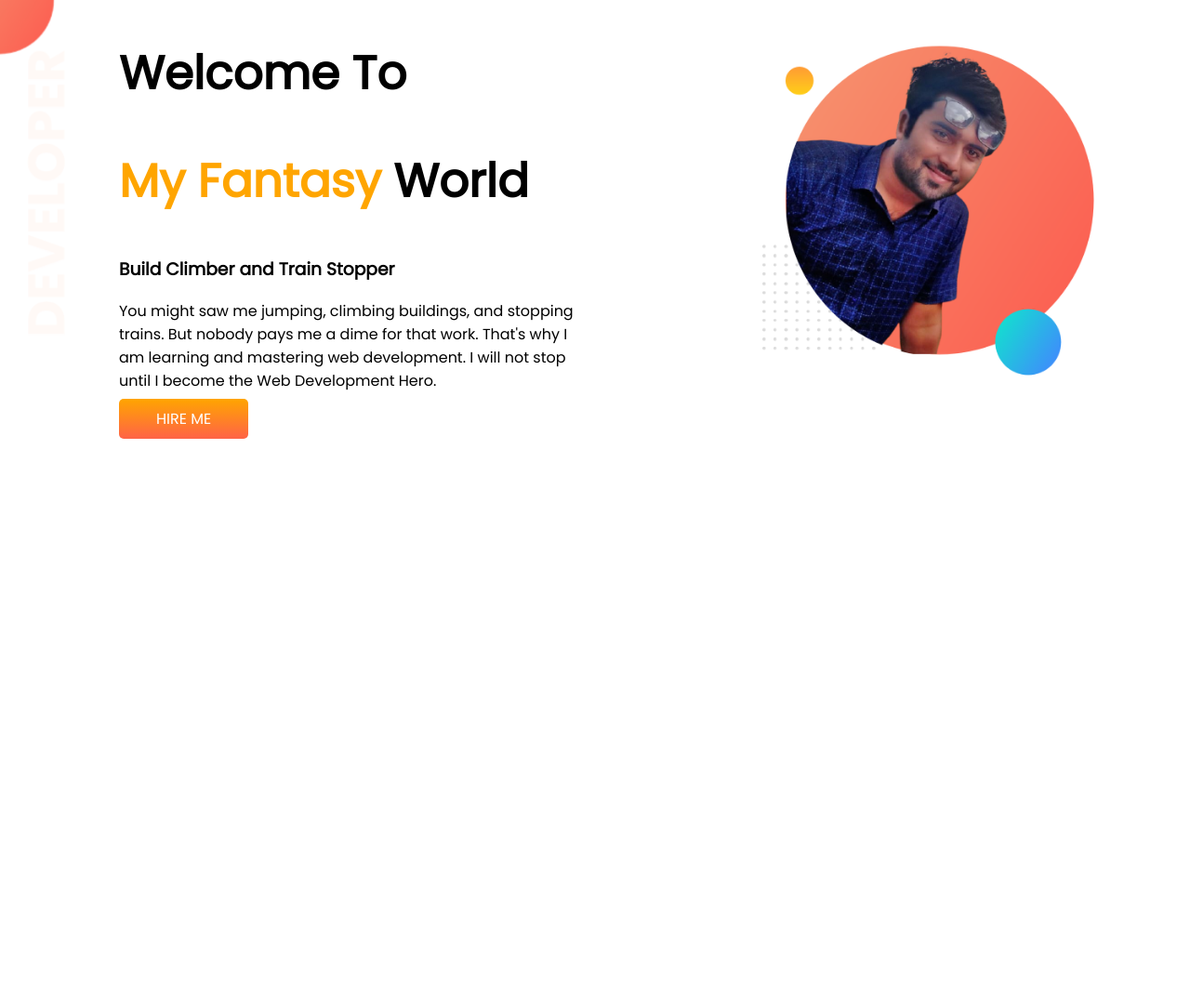
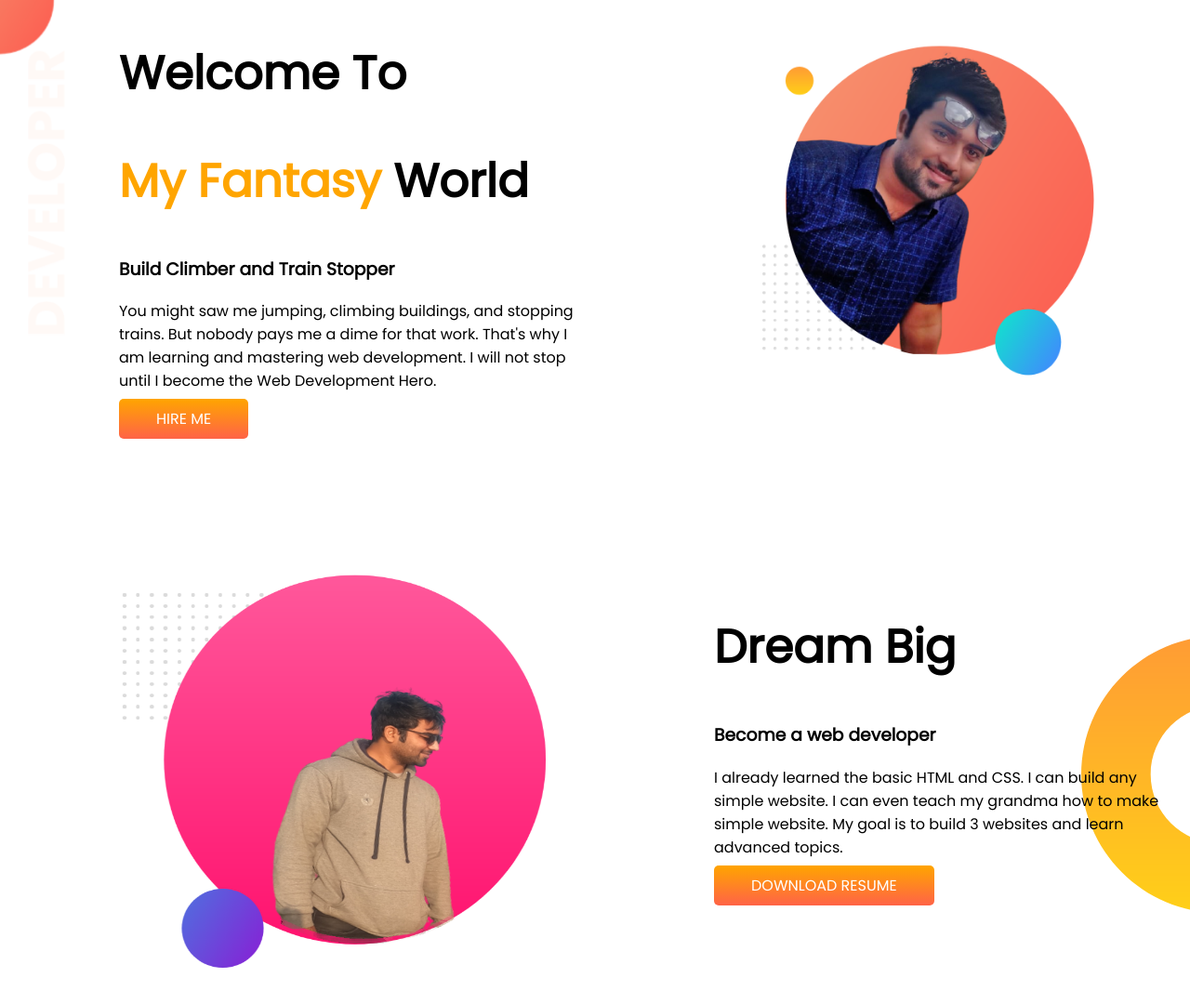
Before and after one commit to Tarik800/devoloper-portfolio, a plain HTML site: page index.html in a window 1280 px wide. Shown: the whole page at 93% size. Before the commit the page ends 800 px from the top, so only its background shows below. Drawn offline with Linux system fonts and the light colour scheme.

Commit message:
dream add

```diff
--- a/index.html
+++ b/index.html
@@ -23,6 +23,21 @@
             <img src="images/Tarik Portfolio 1.png" alt="">
         </div>
     </section>
+    <section class="dream-big">
+        <div class="half-width">
+            <img src="images/Tarik Portfolio 4.png" alt="">
+        </div>
+        <div class="half-width">
+            <h1>Dream Big</h1>
+            <h3>Become a web developer</h3>
+            <p>I already learned the basic HTML and CSS. I can build any simple website. I can even teach my grandma how to make simple website. My goal is to build 3 websites and learn advanced topics.
+            </p>
+            <a class="link-button" target="blank" href="https://www.facebook.com/Tarik.iislam800/">DOWNLOAD RESUME</a>
+
+        </div>
+
+
+    </section>
 
 
 </body>
--- a/style.css
+++ b/style.css
@@ -10,6 +10,7 @@ h1{
 }
 section{
     display: flex;
+    margin-bottom: 150px;
 }
 .half-width{
     width: 50%;
@@ -32,3 +33,8 @@ section{
     background-repeat: no-repeat;
 
 }
+.dream-big{
+    background-image: url(images/dream-bg.png);
+    background-repeat: no-repeat;
+    background-position:right;
+}
```
Also changed, not shown: images/Tarik Portfolio 2.png (added), images/Tarik Portfolio 4.png (added).
